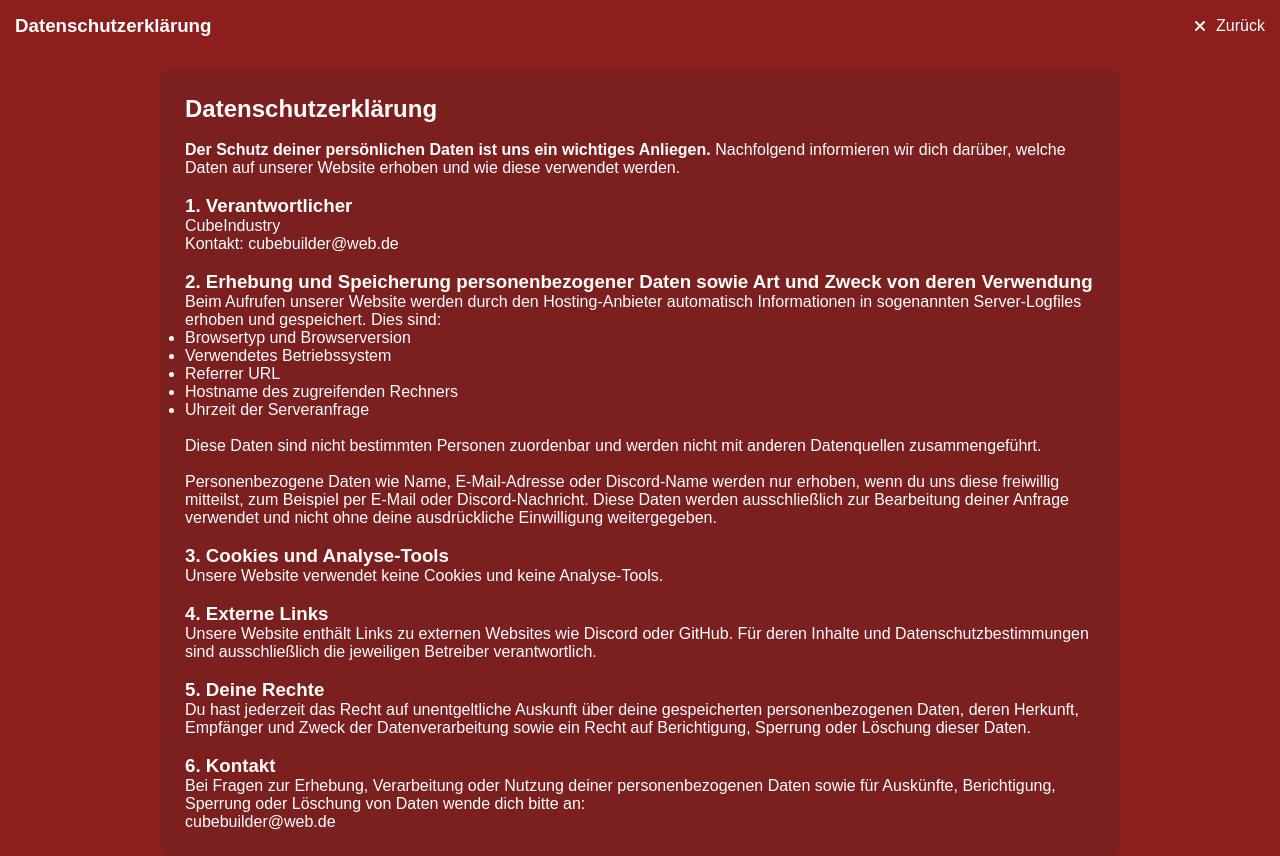
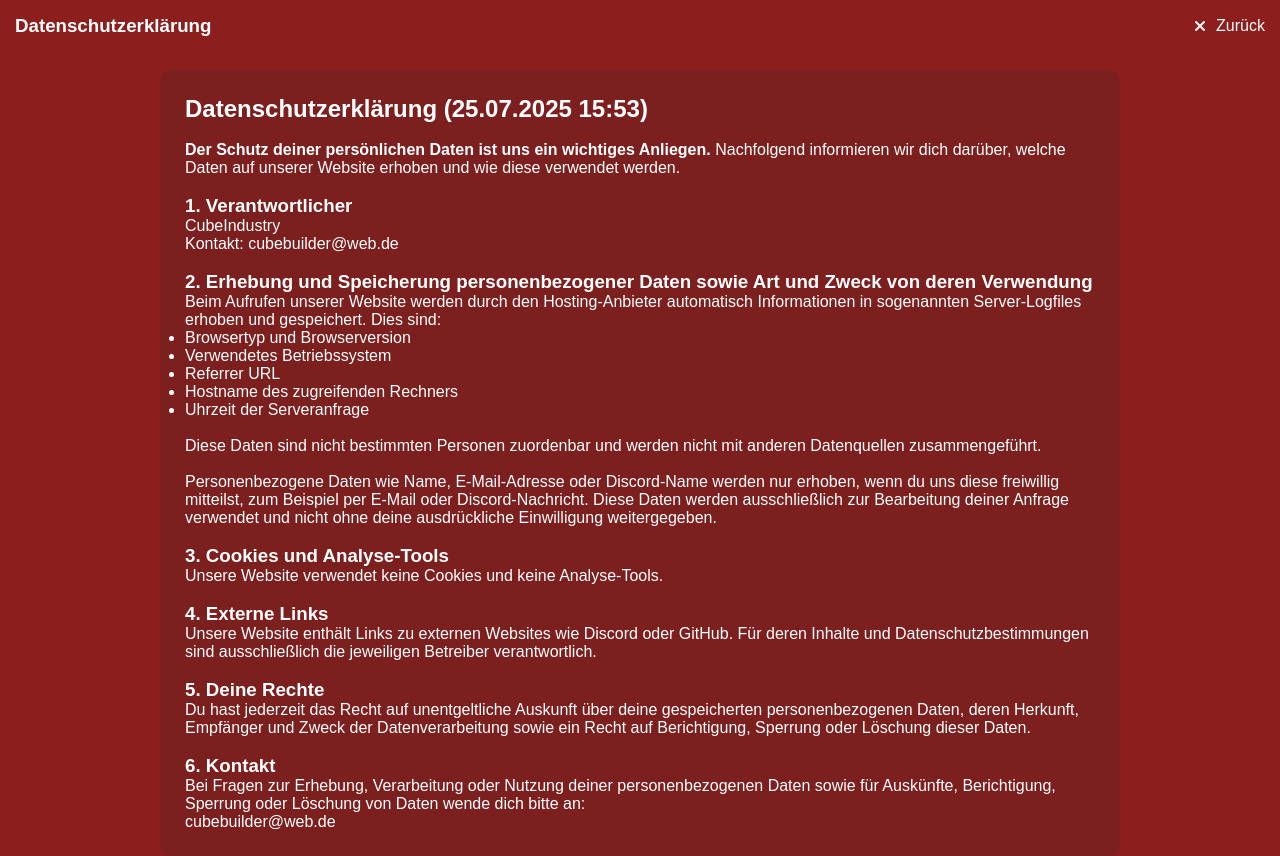
Before and after one commit to CubeIndustry/privacy, a plain HTML site: page index.html in a window 1280 px wide. Drawn offline with Linux system fonts and the light colour scheme.

Commit message:
Update index.html

```diff
--- a/index.html
+++ b/index.html
@@ -64,7 +64,7 @@
     </div>
     <div id="main">
       <div id="requirements">
-        <h2>Datenschutzerklärung</h2><br>
+        <h2>Datenschutzerklärung (25.07.2025 15:53)</h2><br>
         <p><strong>Der Schutz deiner persönlichen Daten ist uns ein wichtiges Anliegen.</strong> Nachfolgend informieren wir dich darüber, welche Daten auf unserer Website erhoben und wie diese verwendet werden.</p><br>
 
         <h3>1. Verantwortlicher</h3>
```
